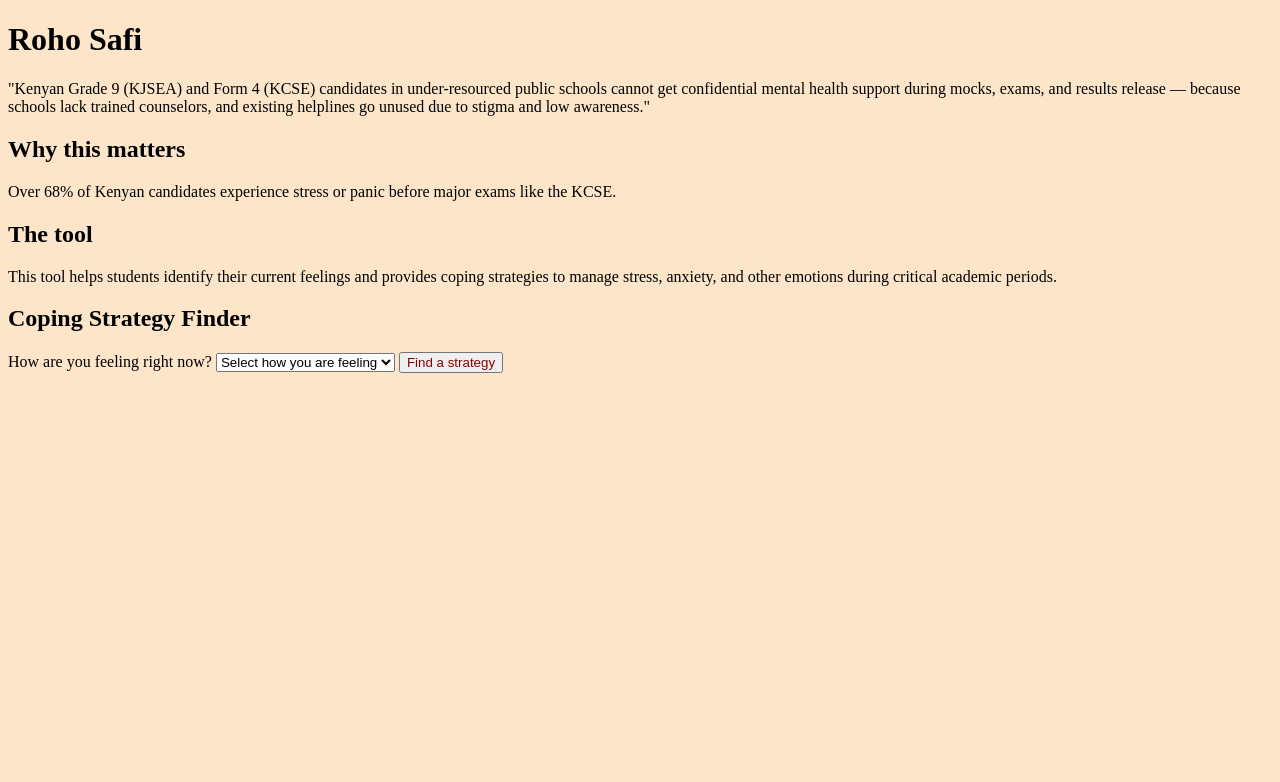
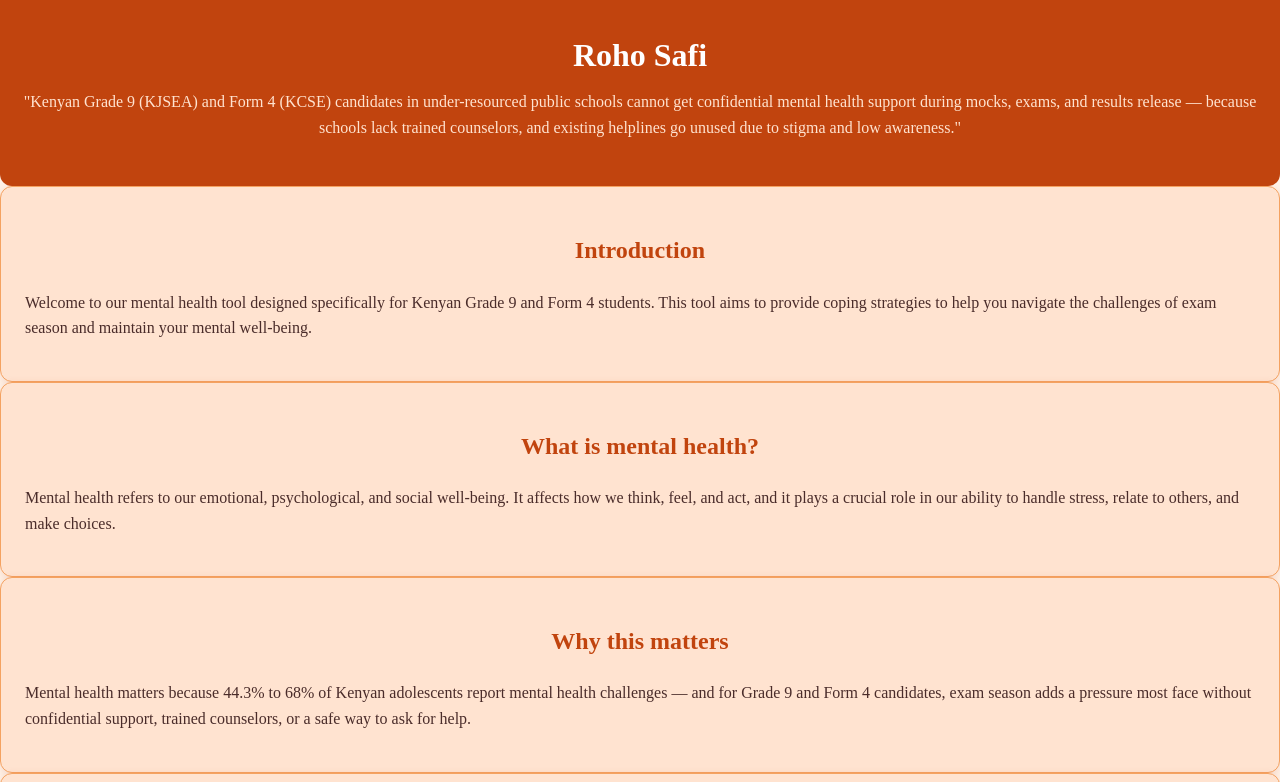
Before and after one commit to JaydoGoated/my-project, a plain HTML site: page index.html in a window 1280 px wide. Shown: the top 782 px of the page. Drawn offline with Linux system fonts and the light colour scheme.

Commit message:
So much changed added mostly styles

```diff
--- a/index.html
+++ b/index.html
@@ -17,10 +17,18 @@
       <p>"Kenyan Grade 9 (KJSEA) and Form 4 (KCSE) candidates in under-resourced public schools cannot get confidential mental health support during mocks, exams, and results release — because schools lack trained counselors, and existing helplines go unused due to stigma and low awareness."</p>
     </header>
     <main>
+      <section id="introduction">
+        <h2>Introduction</h2>
+        <p>Welcome to our mental health tool designed specifically for Kenyan Grade 9 and Form 4 students. This tool aims to provide coping strategies to help you navigate the challenges of exam season and maintain your mental well-being.</p>
+      </section>
+      <section id="what-is-mental-health">
+        <h2>What is mental health?</h2>
+        <p>Mental health refers to our emotional, psychological, and social well-being. It affects how we think, feel, and act, and it plays a crucial role in our ability to handle stress, relate to others, and make choices.</p>
+      </section>
       <section id="evidence">
         <h2>Why this matters</h2>
         <!-- Source: KCSE Revision, citing a 2024 KNEC-linked survey -->
-<p>Over 68% of Kenyan candidates experience stress or panic before major exams like the KCSE.</p>
+<p>Mental health matters because 44.3% to 68% of Kenyan adolescents report mental health challenges — and for Grade 9 and Form 4 candidates, exam season adds a pressure most face without confidential support, trained counselors, or a safe way to ask for help.</p>
       </section>
       <section id="feature">
         <h2>The tool</h2>
@@ -33,6 +41,9 @@
         <button style="color: darkred;" id="findStrategy">Find a strategy</button>
         <div id="strategyOutput"></div>
       </section>
+      <footer>
+        <p> &copy; 2026 Roho Safi Mental Health Tool.</p>
+      </footer>
     </main>
     <script src="scripts.js"></script>
   </body>
--- a/styles.css
+++ b/styles.css
@@ -0,0 +1,143 @@
+/* ===========================
+   Roho Safi — Warm Theme
+   =========================== */
+
+body {
+  margin: 0;
+  font-family: 'Times New Roman', Tahoma, Geneva, Verdana, sans-serif;
+  background-color: #FFF3E9;
+  color: #4A2C2A;
+  line-height: 1.6;
+}
+
+/* ===========================
+   Header banner
+   =========================== */
+header {
+  background-color: #C1440E;
+  color: #FFFFFF;
+  text-align: center;
+  padding: 30px 20px;
+  border-radius: 0 0 12px 12px;
+}
+
+header h1 {
+  color: #FFFFFF;
+  margin: 0;
+}
+
+header p {
+  color: #FFE3D0;
+  margin-top: 8px;
+}
+
+/* ===========================
+   Headings (outside header)
+   =========================== */
+h2, h3 {
+  color: #C1440E;
+  text-align: center;
+}
+
+/* ===========================
+   Grid layout — arrange sections in quarters
+   =========================== */
+.container {
+  display: grid;
+  grid-template-columns: 1fr 1fr;
+  grid-template-rows: 1fr 1fr;
+  gap: 20px;
+  max-width: 900px;
+  margin: 0 auto;
+  padding: 20px;
+}
+
+@media (max-width: 700px) {
+  .container {
+    grid-template-columns: 1fr;
+  }
+}
+
+/* ===========================
+   Feature sections
+   =========================== */
+section {
+  background-color: #FFE3D0;
+  border: 1px solid #F4A261;
+  border-radius: 12px;
+  padding: 24px;
+  margin: 0;
+  box-shadow: 0 2px 8px rgba(193, 68, 14, 0.15);
+}
+
+/* ===========================
+   Labels
+   =========================== */
+label {
+  display: block;
+  margin-bottom: 8px;
+  font-weight: 600;
+  color: #A6320E;
+}
+
+/* ===========================
+   Dropdowns
+   =========================== */
+select {
+  width: 100%;
+  padding: 10px;
+  margin-bottom: 16px;
+  border: 1px solid #F4A261;
+  border-radius: 8px;
+  background-color: #FFFFFF;
+  color: #4A2C2A;
+  font-size: 1rem;
+}
+
+select:focus {
+  outline: none;
+  border-color: #C1440E;
+  box-shadow: 0 0 0 2px rgba(193, 68, 14, 0.2);
+}
+
+/* ===========================
+   Buttons
+   =========================== */
+button {
+  display: block;
+  width: 100%;
+  padding: 12px;
+  background-color: #E85D2C;
+  color: #FFFFFF;
+  border: none;
+  border-radius: 8px;
+  font-size: 1rem;
+  font-weight: 600;
+  cursor: pointer;
+  transition: background-color 0.2s ease, transform 0.1s ease;
+}
+
+button:hover {
+  background-color: #C1440E;
+}
+
+button:active {
+  transform: scale(0.98);
+}
+
+/* ===========================
+   Footer
+   =========================== */
+footer {
+  text-align: center;
+  margin-top: 40px;
+  padding: 20px;
+  background-color: #FFF3E9;
+  color: #C1440E;
+  border-radius: 8px 8px 0 0;
+  font-size: 0.9rem;
+}
+
+footer strong {
+  color: #FFE3D0;
+}
```
Also changed, not shown: 1 other file.
